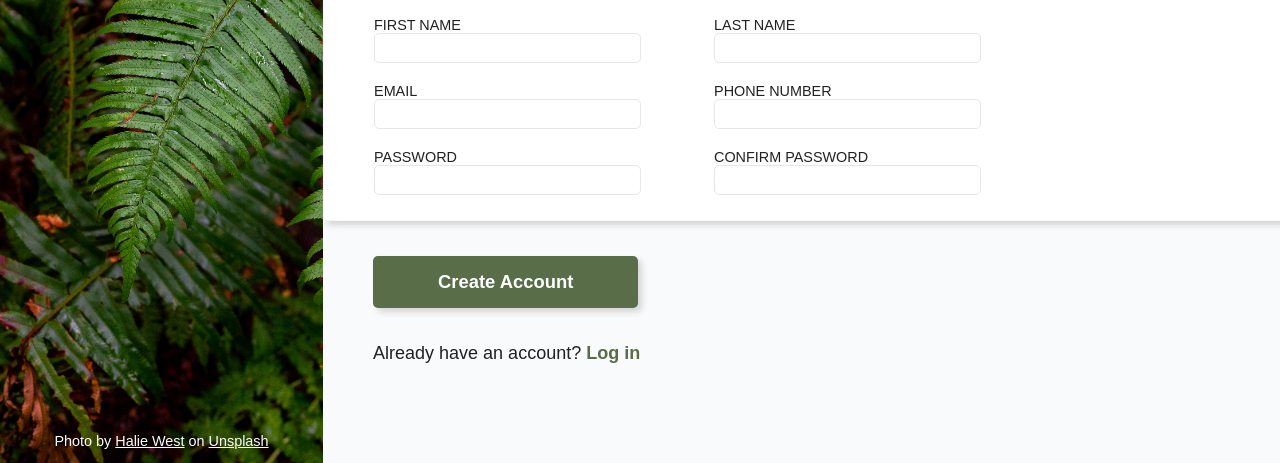
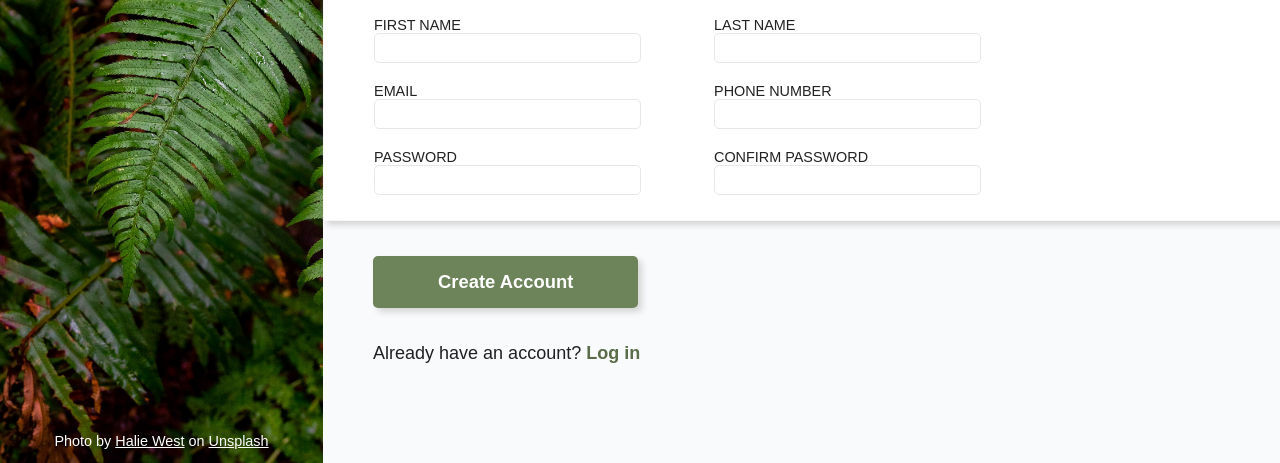
Before and after one commit to ayrt-n/odin-sign-up-form, a plain HTML site: page index.html in a window 1280 px wide. In both pictures the pointer is over the button "Create Account". Shown: the part 337-800 px from the top of the page. Drawn offline with Linux system fonts and the light colour scheme; files whose address does not match are found by name.

Commit message:
Add button hover and press styling

```diff
--- a/styles.css
+++ b/styles.css
@@ -111,6 +111,12 @@ button[type="submit"] {
   font-size: 1.15rem;
   font-weight: 600;
 }
+button[type="submit"]:hover {
+  background-color: #6d835a;
+}
+button[type="submit"]:active {
+  background-color: #475739;
+}
 .small-info-container {
   margin: 35px 50px;
   font-size: 1.125rem;
```
